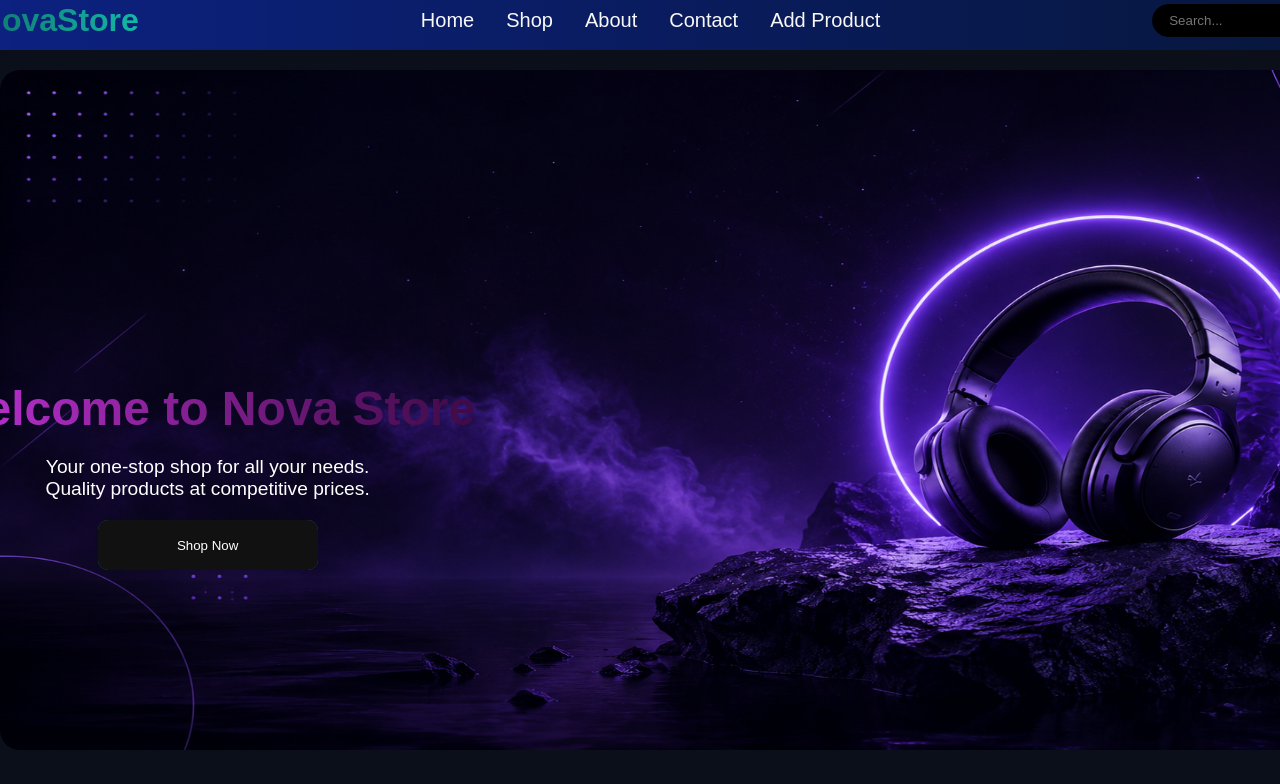
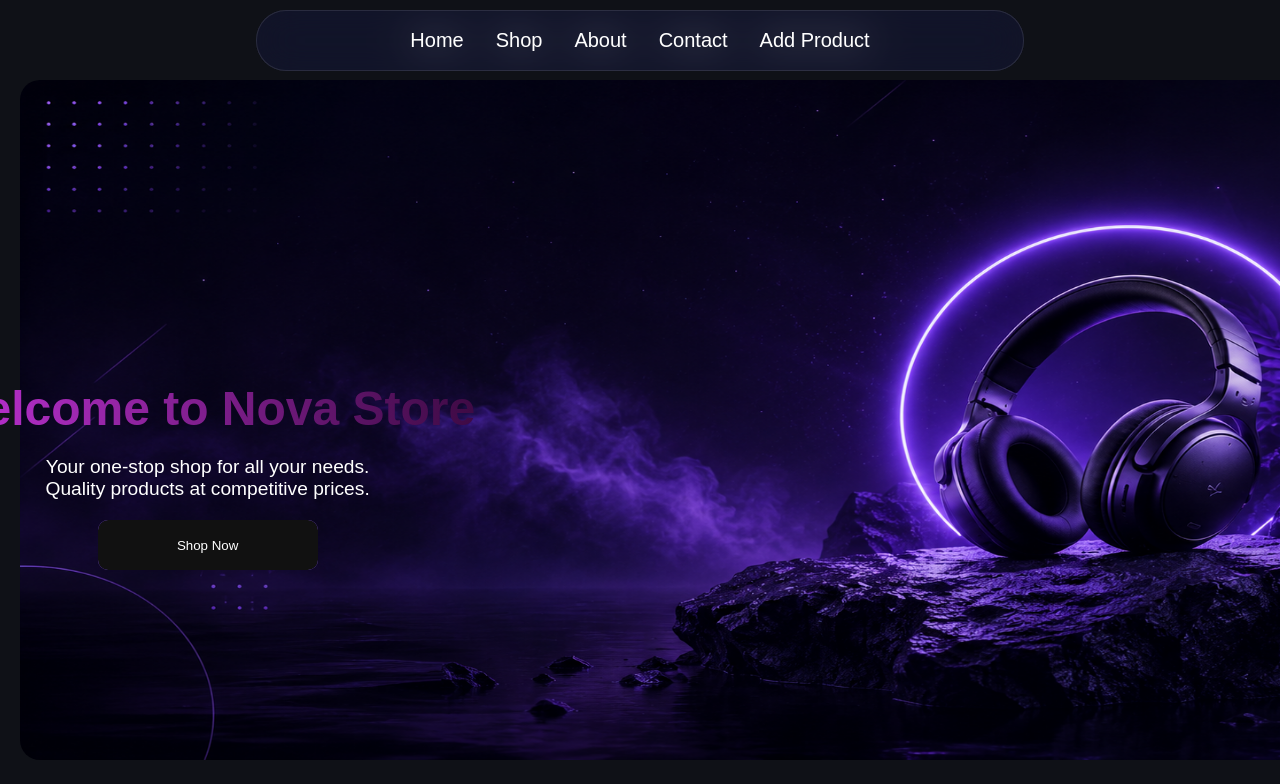
Before and after one commit to Harshpatil25/NovaStore, a React (Vite) app: page / in a window 1280 px wide. Shown: the top 784 px of the page. Built offline with nearby package versions, Linux system fonts and the light colour scheme.

Commit message:
Changed navbar , changed colors

```diff
--- a/src/App.css
+++ b/src/App.css
@@ -1,18 +1,18 @@
 :root {
-  --bg: #080808;
-  --surface: #101010;
-  --card: #171717;
+  --bg: #0F1117;
+  --surface: #171A23;
+  --card: #1E2230;
   --price: #971111;
-  --primary: #0F766E;
-  --primary-hover: #14B8A6;
-  --navbar: #031e45;
-  --text: #F8F8F8;
-  --text-secondary: #9CA3AF;
+  --primary: #8B5CF6;
+  --primary-hover: #7C3AED;
+  --navbar: #3a8afb;
+  --text: #ffffff;
+  --text-secondary: #A8B3CF;
   --search-placeholder: #000000;
-  --border: #232323;
+  --border: #2D3347;
   --border-secondary: #000000;
   --btn: #ffe4c4 ;
-  --gradient: linear-gradient(90deg, #0c2180, #07173f);
+  --gradient: linear-gradient(90deg, #6e1d89 , #400b52);
   --gradient-btn: linear-gradient(90deg, #2889b9, #0a3a3a);
   --gradient-secondary: linear-gradient(90deg, #8b2abb, #3d1352);
 }
--- a/src/components/AboutCard/AboutCard.css
+++ b/src/components/AboutCard/AboutCard.css
@@ -3,7 +3,9 @@
     flex-direction: column;
     align-items: center;
     justify-content: center;
-    margin: 50px;
+    margin-top: 80px;
+    margin-left: 20px;
+    margin-right: 20px;
 }
 .about-desc{
     display: flex;
--- a/src/components/Contact/ContactUs.css
+++ b/src/components/Contact/ContactUs.css
@@ -1,7 +1,7 @@
 .contact-container{
     display: flex;
     flex-direction: row;
-    margin-top: 50px;
+    margin-top: 80px;
     gap: 20px;
 }
 .contact-us{
--- a/src/components/Hero/Hero.css
+++ b/src/components/Hero/Hero.css
@@ -6,7 +6,9 @@
     justify-content: center;
     border-radius: 20px;
     align-items: center;
-    margin: 70px auto;
+    margin-top: 80px;
+    margin-left: 20px;
+    margin-right: 20px;
 }
 .hero-content{
     position: absolute;
--- a/src/components/Navbar/Navbar.css
+++ b/src/components/Navbar/Navbar.css
@@ -1,31 +1,39 @@
-.navbar{
+.navbar {
+    position: fixed; /* or sticky */
+    top: 10px;
+    left: 50%;
+    transform: translateX(-50%);
+    width: 60%;
+    max-width: 1400px;
+    padding: 18px 32px;
+    border-radius: 30px;
+    background: rgba(20, 25, 55, 0.35);
+    backdrop-filter: blur(20px);
+    -webkit-backdrop-filter: blur(20px);
+    border: 1px solid rgba(255, 255, 255, 0.08);
+
+    z-index: 1000;
     display: flex;
-    flex-direction: column;
-    justify-content: space-between;
-    align-items: center;
-    background: var(--gradient);
-    color: var(--text);
-    position: fixed;
-    height: 50px;
-    top: 0;
-    left: 0;
-    width: 100%;
-    z-index: 1000;
+    flex-direction: row;
+    justify-content: center;
+    gap: 50px;
 }
+
 /* logo styles */
 .logo-text{
+    display: flex;
     font-size: 2.0rem;
     background: linear-gradient(90deg, var(--primary), var(--primary-hover));
     -webkit-background-clip: text;
     background-clip: text;
     color: transparent;
     font-weight: bold;
-    transform: translate(-250px, 0);
+    /* transform: translate(-250px, 0); */
 }
 .logo{
     display: flex;
     align-items: left;
-    transform: translate(-240px, 0);
+    /* transform: translate(-240px, 0); */
     width: 40px;
     height: 40px;
     border-radius: 20%;
@@ -34,6 +42,7 @@
     display: flex;
     gap: 2.0rem;
     align-items: center;
+    justify-content: center;
 }
 /* Navigation links styles */
 .navbar ul li{
--- a/src/components/Navbar/Navbar.jsx
+++ b/src/components/Navbar/Navbar.jsx
@@ -1,5 +1,4 @@
 import './Navbar.css';
-import logo from '../../assets/logo.png';
 import { Link } from "react-router-dom"
 
 function Navbar(){
@@ -7,14 +6,11 @@ function Navbar(){
         <>
             <nav className="navbar">
                 <ul className="nav-links">
-                    <img src={logo} alt="Nova Store Logo" className="logo" />
-                    <h1 className="logo-text">NovaStore</h1>
                     <li><Link to='/'>Home</Link></li>
                     <li><Link to="/shop">Shop</Link></li>
                     <li><Link to="/about">About</Link></li>
                     <li><Link to="/contact">Contact</Link></li>
                     <li><Link to='/addProduct'>Add Product</Link></li>
-                    <input type="text" placeholder="Search..." className="search-bar" />
                 </ul>
             </nav>
         </>
--- a/src/components/ProductCard/ProductCard.css
+++ b/src/components/ProductCard/ProductCard.css
@@ -3,6 +3,10 @@
     flex-wrap: wrap;
     flex-direction: column;
     margin: 50px;
+}
+.p-title{
+    display: flex;
+    margin-top: 30px;
 }
 .product-image{
     width: 310px;
--- a/src/components/ProductCard/ProductCard.jsx
+++ b/src/components/ProductCard/ProductCard.jsx
@@ -67,7 +67,7 @@ async function updateProduct() {
 
             <div className='product-box'>
                 {products.map((product) => (
-                    <div className='product-card' key={product.id}>
+                    <div className='product-card' key={product.id} >
                         <img
                             src={product.image}
                             alt={product.name}
--- a/src/index.css
+++ b/src/index.css
@@ -12,7 +12,7 @@ body,
 }
 
 body {
-  background: #0B0F19;
-  color: white;
-  font-family: "Poppins", sans-serif;
+    background-color: #0F1117;
+    color: white;
+    font-family: "Poppins", sans-serif;
 }
--- a/src/pages/addProduct.css
+++ b/src/pages/addProduct.css
@@ -26,8 +26,7 @@
     transition: 0.5s;
 }
 .p-name:hover{
-    transform: translateY(-5px);
-    border: 2px solid #58148f;
+    border: 1px solid #58148f;
 }
 .p-price{
     display: flex;
@@ -43,8 +42,7 @@
     transition: 0.5s;
 }
 .p-price:hover{
-    transform: translateY(-5px);
-    border: 2px solid #58148f;
+    border: 1px solid #58148f;
 }
 .p-img{
     display: flex;
@@ -60,8 +58,7 @@
     transition: 0.5s;
 }
 .p-img:hover{
-    transform: translateY(-5px);
-    border: 2px solid #58148f;
+    border: 1px solid #58148f;
 }
 .p-btn{
     display: flex;
@@ -80,6 +77,6 @@
 }
 .p-btn:hover{
     transform: translateY(-10px);
-    border: 2px solid #58148f;
+    border: 2px solid #145a8f;
     box-shadow:  0 5px 10px rgba(81, 79, 79, 0.473);
 }
```
